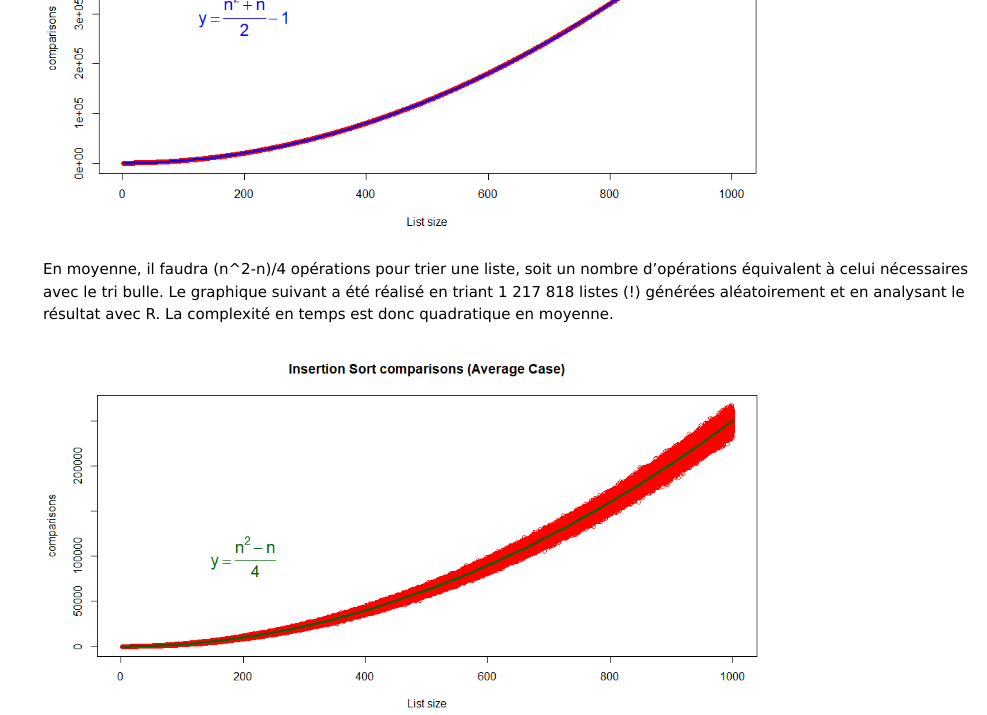
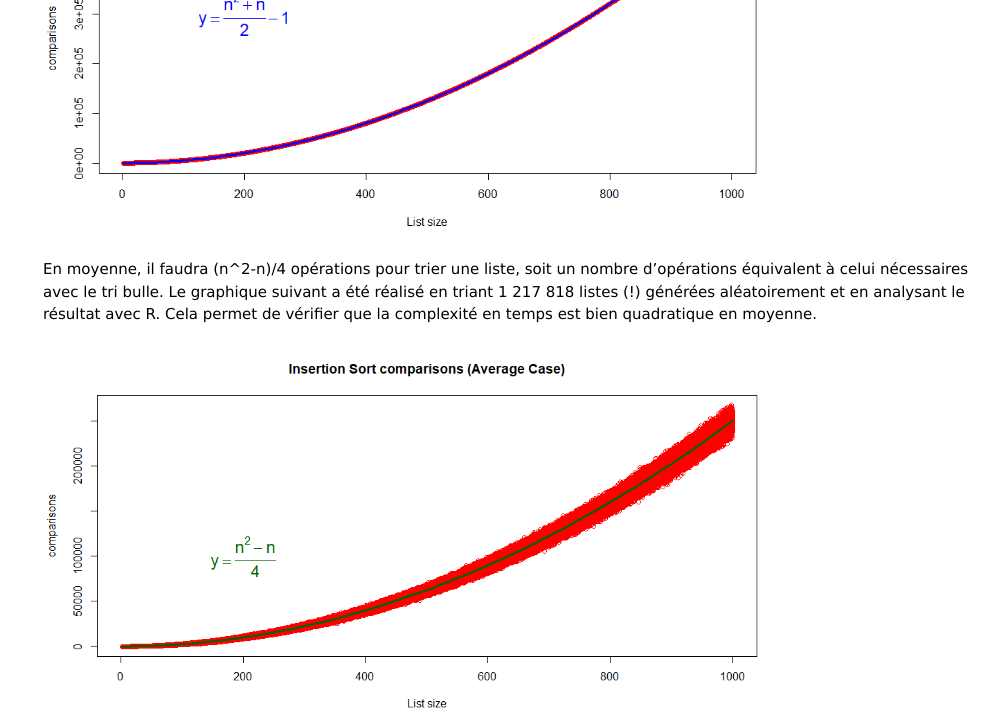
Before and after one commit to LWH-21/Algos, a Jekyll site: the page built from _posts/2022-02-03-insertionsort_fr.md, in a window 1280 px wide and 900 px high, scrolled down 1629 px, cut to the strip 0-715 px from the top of the window. Shown: the whole strip, without its empty margins (293-1280 px from the left). Built offline with Jekyll 4.4.1, drawn with Linux system fonts in a browser that asks for light colours; comment, search, counter and statistics services are not loaded.

Commit message:
Update 2022-02-03-insertionsort_fr.md

```diff
--- a/_posts/2022-02-03-insertionsort_fr.md
+++ b/_posts/2022-02-03-insertionsort_fr.md
@@ -167,7 +167,7 @@ Dans le pire des cas (c'est à dire avec une liste triée en sens inverse) le tr
 
 <img src="{{ 'assets/img/sort/Insertion_sort_worstCase.png' | relative_url }}" alt="Nombre de comparaisons du tri par insertion dans le pire des cas" style="max-width: 80%;height: auto;"/>
 
-En moyenne, il faudra (n^2-n)/4 opérations pour trier une liste, soit un nombre d'opérations équivalent à celui nécessaires avec le tri bulle. Le graphique suivant a été réalisé en triant 1 217 818 listes (!) générées aléatoirement et en analysant le résultat avec R. La complexité en temps est donc quadratique en moyenne.
+En moyenne, il faudra (n^2-n)/4 opérations pour trier une liste, soit un nombre d'opérations équivalent à celui nécessaires avec le tri bulle. Le graphique suivant a été réalisé en triant 1 217 818 listes (!) générées aléatoirement et en analysant le résultat avec R. Cela permet de vérifier que la complexité en temps est bien quadratique en moyenne.
 
 <img src="{{ 'assets/img/sort/Insertion_sort_averageCase.png' | relative_url }}" alt="Nombre de comparaisons du tri par insertion en moyenne" style="max-width: 80%;height: auto;"/>
 
```
